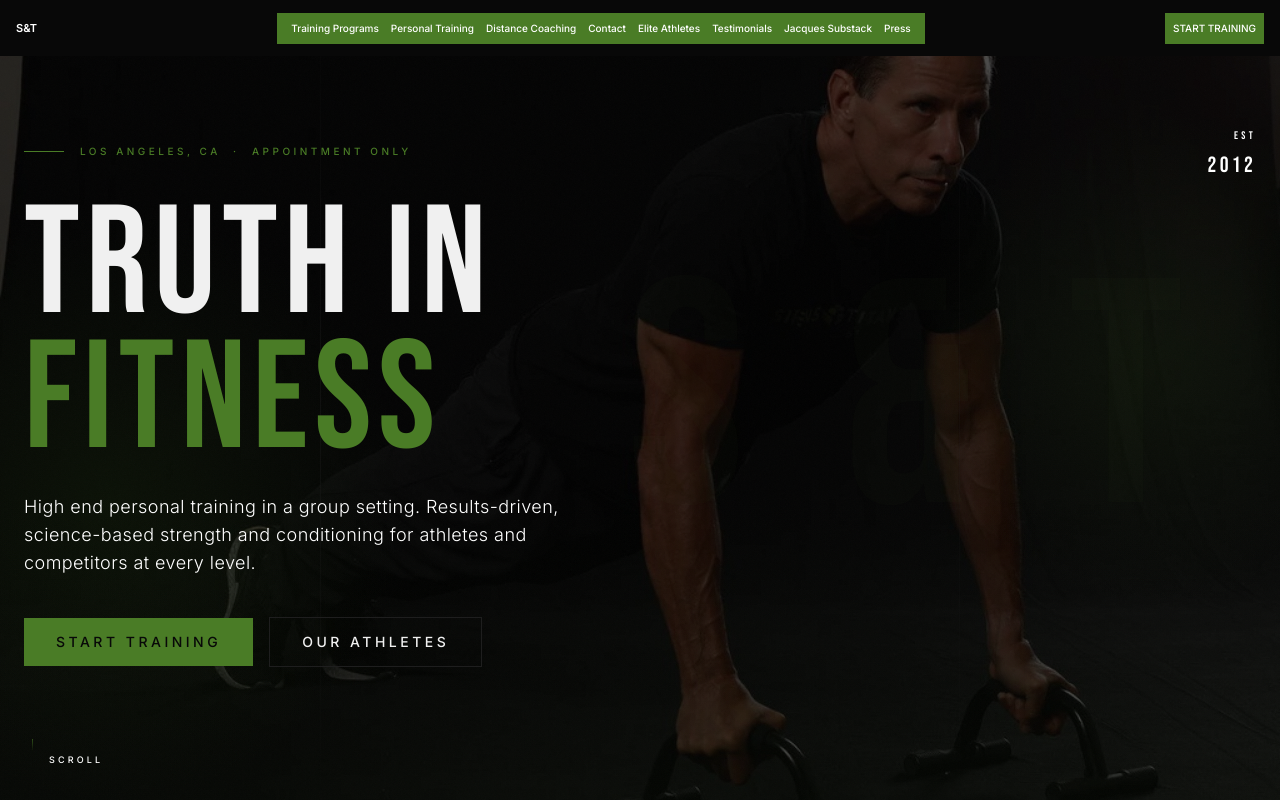
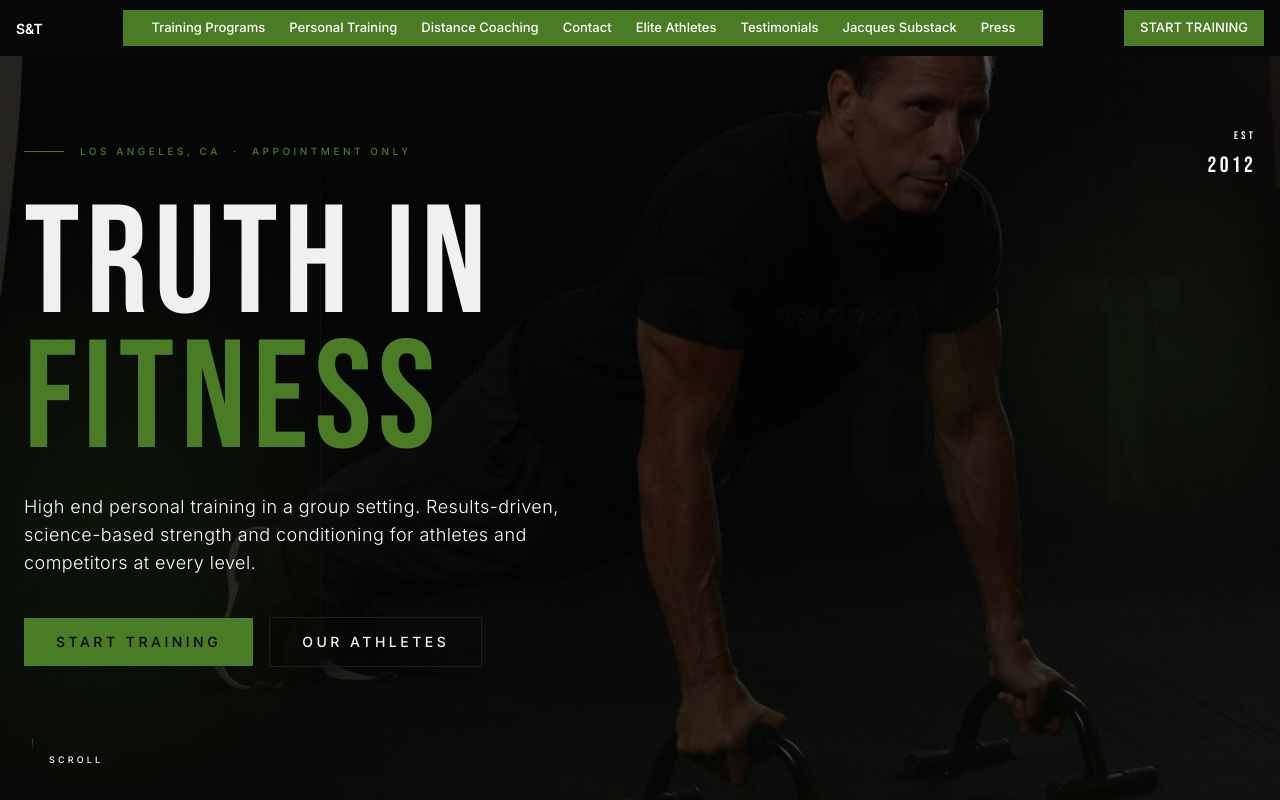
Before and after one commit to kanoajohnson3-creator/Sirens-and-Titans-Fitness-Website, a Next.js app: page / in a window 1280 px wide. Shown: the top 800 px of the page. Built offline with nearby package versions, Linux system fonts and the light colour scheme.

Commit message:
nav sizing fix

```diff
--- a/components/layout/Navigation.tsx
+++ b/components/layout/Navigation.tsx
@@ -41,17 +41,17 @@ export default function Navigation() {
     >
       <div className="max-w-7xl mx-auto px-4 h-14 flex items-center justify-between gap-4">
 
-        <Link href="/" className="text-white font-bold whitespace-nowrap shrink-0" style={{ fontSize: '11px' }}>
+        <Link href="/" className="text-white font-bold whitespace-nowrap shrink-0" style={{ fontSize: '14px' }}>
           S&T
         </Link>
 
-        <div className="flex items-center gap-0 bg-[#4A7C26] px-2 py-2">
+        <div className="flex items-center gap-0 bg-[#4A7C26] px-4 py-2">
           {navLinks.map((link) => (
             <Link
               key={link.href}
               href={link.href}
-              className="text-white font-medium px-1.5 hover:opacity-70 whitespace-nowrap"
-              style={{ fontSize: '10px' }}
+              className="text-white font-medium px-3 hover:opacity-70 whitespace-nowrap"
+              style={{ fontSize: '13px' }}
             >
               {link.label}
             </Link>
@@ -61,8 +61,8 @@ export default function Navigation() {
         <div className="flex items-center gap-2 shrink-0">
           <Link
             href="/contact"
-            className="bg-[#4A7C26] text-white font-medium px-2 py-2 whitespace-nowrap"
-            style={{ fontSize: '10px' }}
+            className="bg-[#4A7C26] text-white font-medium px-4 py-2 whitespace-nowrap"
+            style={{ fontSize: '13px' }}
           >
             START TRAINING
           </Link>
```
